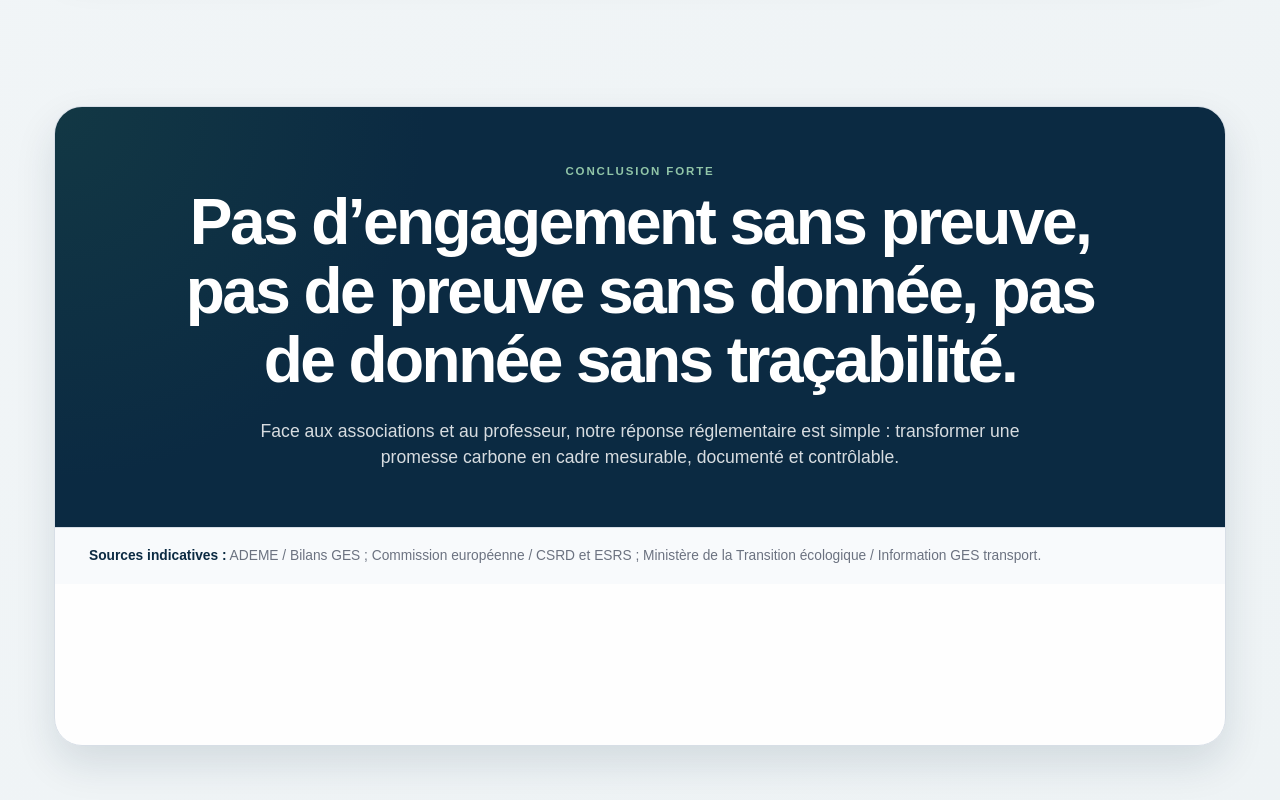
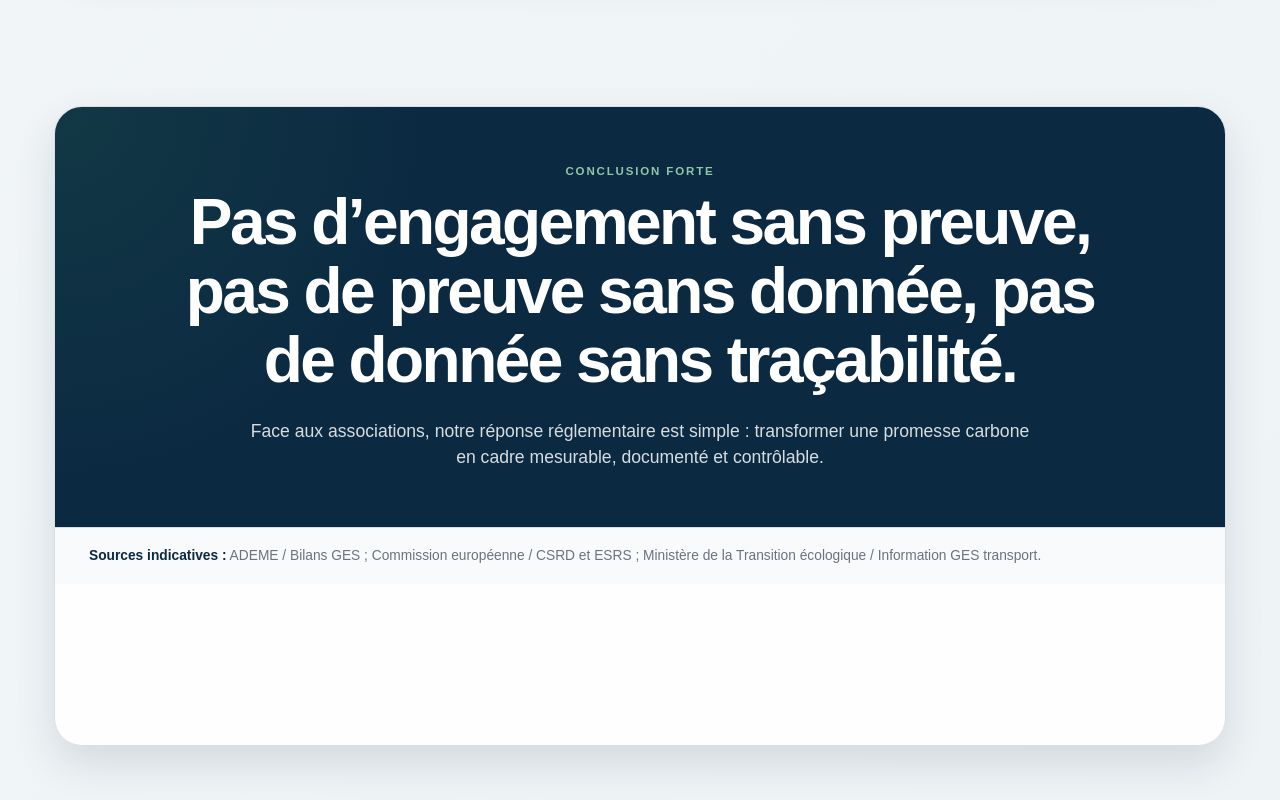
Before and after one commit to cmalocadoret-ctrl/an, a plain HTML site: page index.html in a window 1280 px wide. Shown: the part 6079-6879 px from the top of the page. Drawn offline with Linux system fonts and the light colour scheme.

Commit message:
Update index.html

```diff
--- a/index.html
+++ b/index.html
@@ -942,7 +942,7 @@
         <div class="big-final">
           <div class="label">Conclusion forte</div>
           <h2>Pas d’engagement sans preuve, pas de preuve sans donnée, pas de donnée sans traçabilité.</h2>
-          <p>Face aux associations et au professeur, notre réponse réglementaire est simple : transformer une promesse carbone en cadre mesurable, documenté et contrôlable.</p>
+          <p>Face aux associations, notre réponse réglementaire est simple : transformer une promesse carbone en cadre mesurable, documenté et contrôlable.</p>
         </div>
         <div class="footer-strip">
           <span><strong>Sources indicatives :</strong> ADEME / Bilans GES ; Commission européenne / CSRD et ESRS ; Ministère de la Transition écologique / Information GES transport.</span>
```
